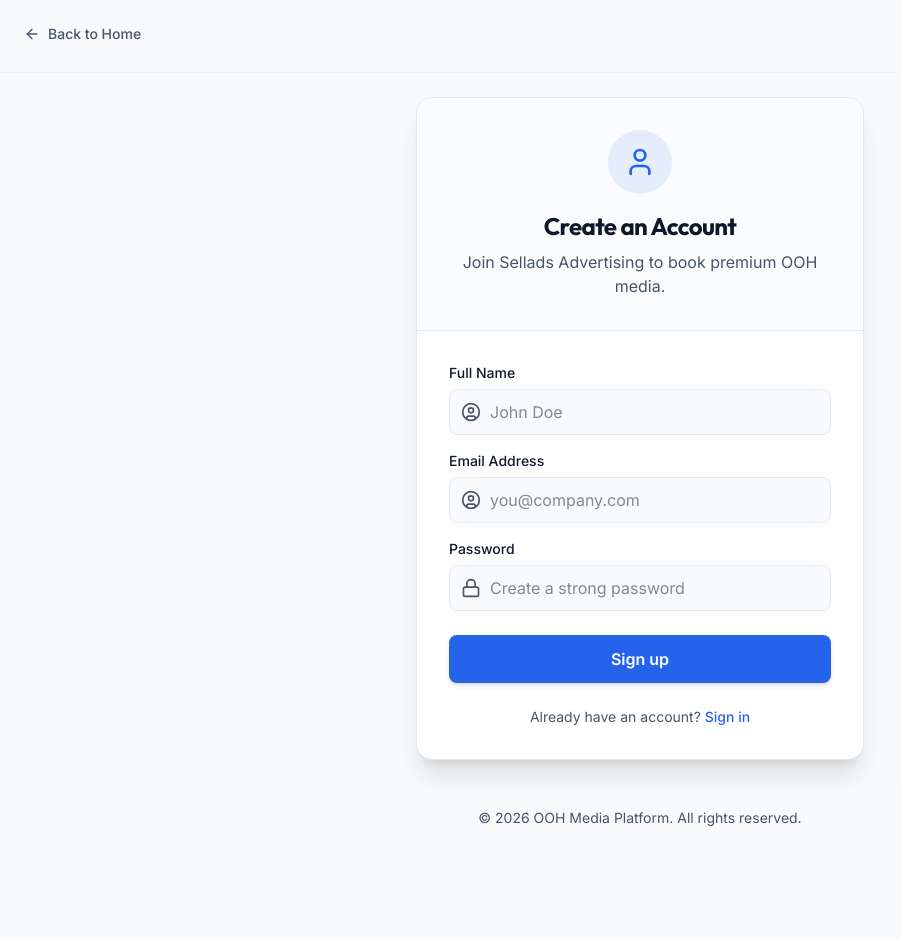
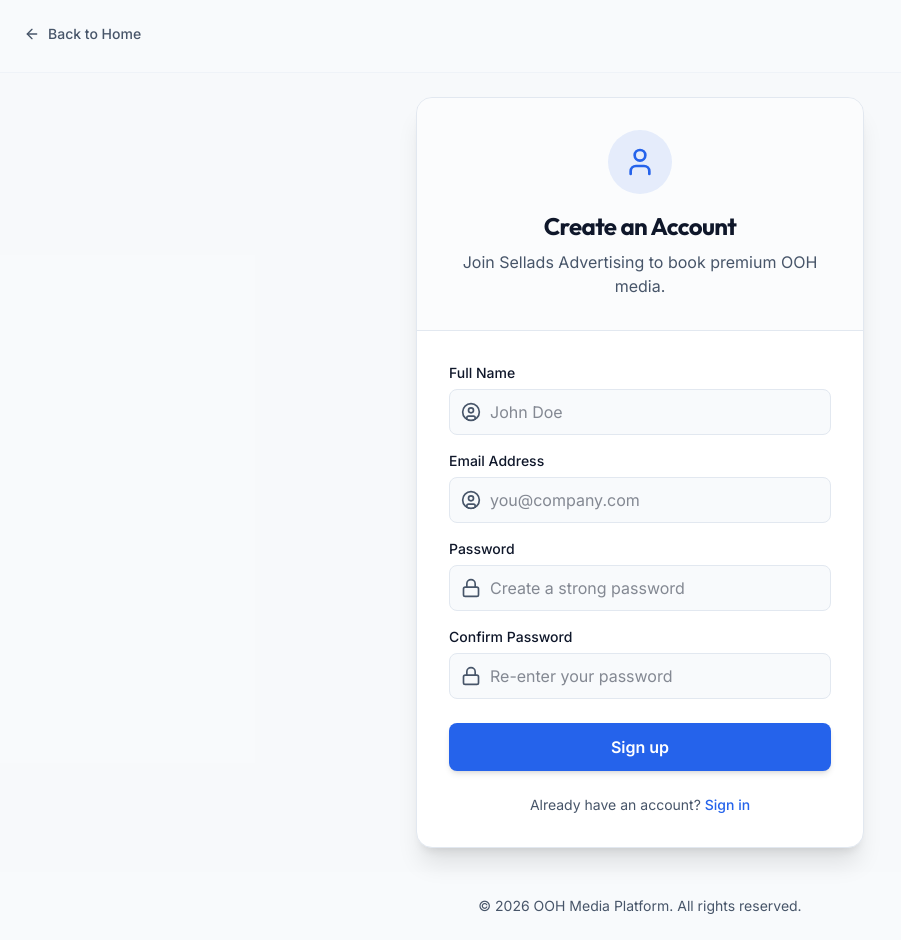
Before and after one commit to 9125aditya/Hording-dashboard, a Next.js app: page /signup in a window 1280 px wide. Shown: the whole page, without its empty margins (0-901 px from the left). Before the commit the page ends 852 px from the top, so only its background shows below. Built offline with nearby package versions, Linux system fonts and the light colour scheme.

Commit message:
feat: added confirm password field to signup page with validation

```diff
--- a/src/app/(auth)/signup/page.tsx
+++ b/src/app/(auth)/signup/page.tsx
@@ -13,6 +13,14 @@ export default function SignupPage() {
     e.preventDefault();
     setError(null);
     const formData = new FormData(e.currentTarget);
+    const password = formData.get("password");
+    const confirmPassword = formData.get("confirmPassword");
+
+    if (password !== confirmPassword) {
+      setError("Passwords do not match");
+      return;
+    }
+
     startTransition(async () => {
       const res = await signupUser(formData);
       if (res?.error) {
@@ -82,6 +90,23 @@ export default function SignupPage() {
               />
             </div>
           </div>
+
+          <div>
+            <label className="block text-sm font-medium text-foreground mb-1.5">Confirm Password</label>
+            <div className="relative">
+              <div className="absolute inset-y-0 left-0 pl-3 flex items-center pointer-events-none">
+                <Lock className="h-5 w-5 text-muted-foreground" />
+              </div>
+              <input
+                type="password"
+                name="confirmPassword"
+                placeholder="Re-enter your password"
+                required
+                minLength={6}
+                className="w-full pl-10 pr-4 py-2.5 rounded-lg border border-border bg-background focus:ring-2 focus:ring-primary focus:border-transparent transition-all outline-none"
+              />
+            </div>
+          </div>
         </div>
 
         {error && (
```
